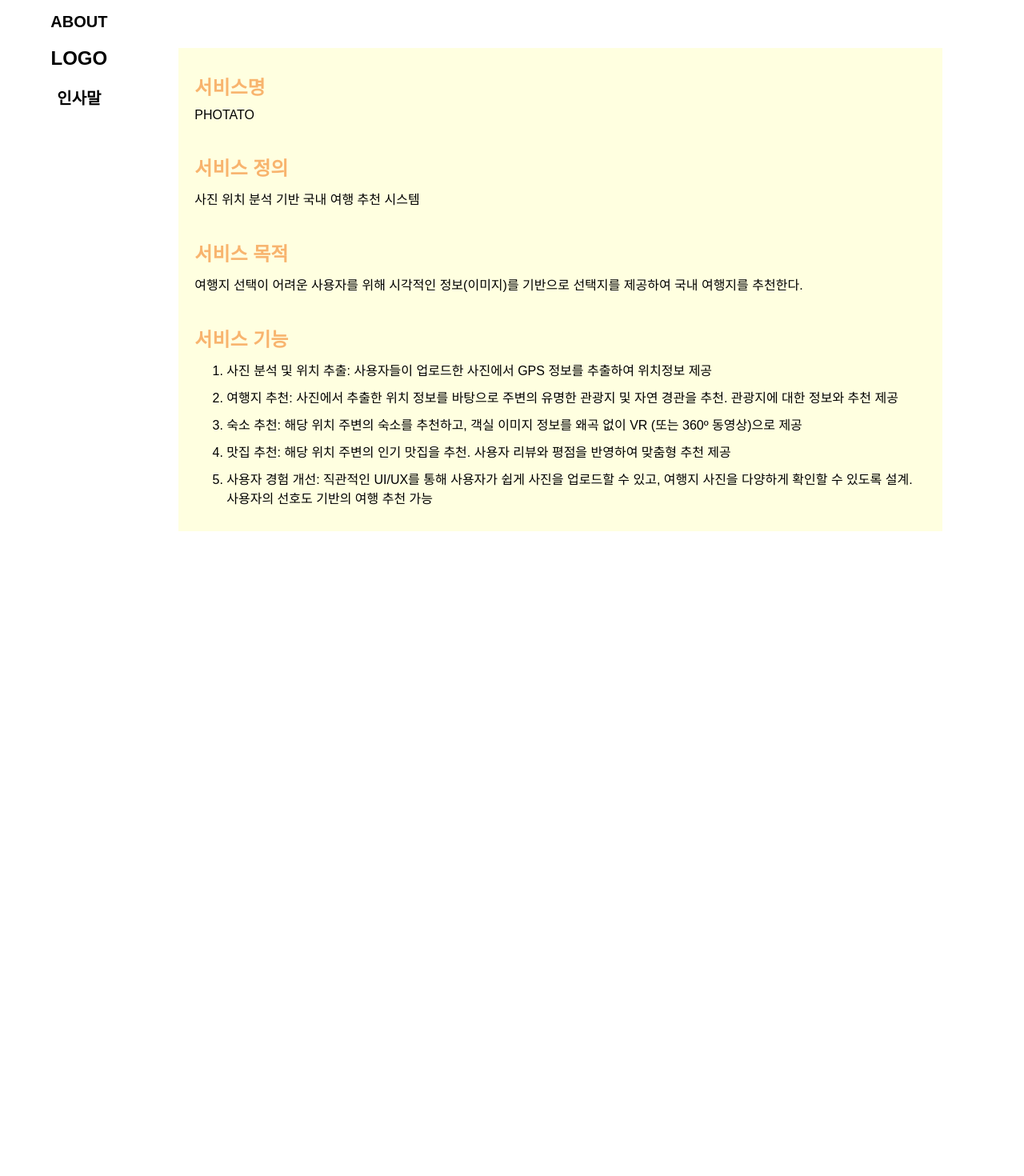
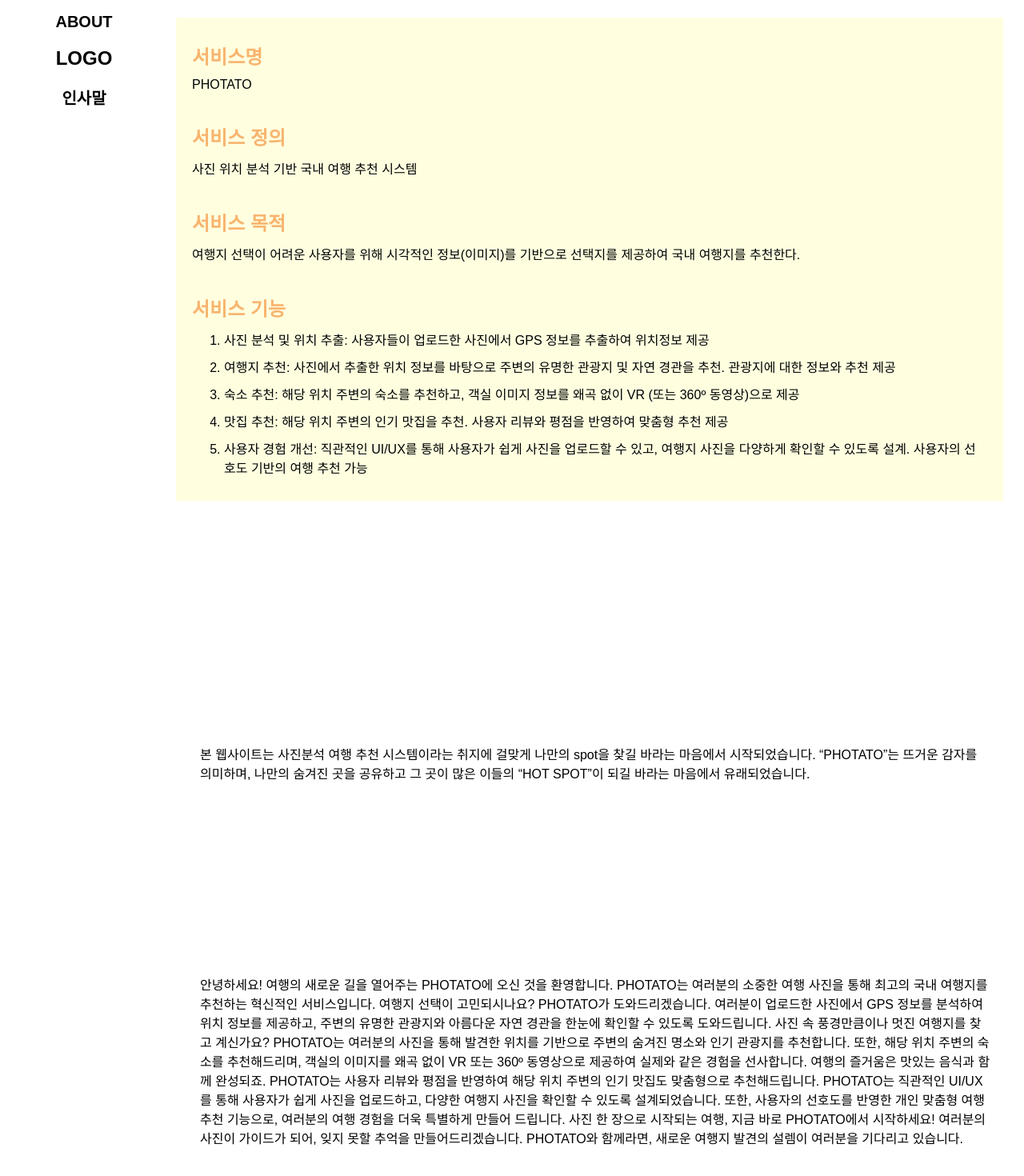
Before and after one commit to Uxic-2/Front-End, a React (Create React App) app: page /about in a window 1280 px wide. Shown: the part 90-1560 px from the top of the page at 80% size. Before the commit the page ends 818 px from the top, so only its background shows below. Built offline with nearby package versions, Linux system fonts and the light colour scheme; the HTML template or start-up script is replaced by a standard one.

Commit message:
로그인 페이지 레이아웃 오류 해결 및 어바웃페이지 레이아웃 설정

```diff
--- a/src/components/Header.jsx
+++ b/src/components/Header.jsx
@@ -53,9 +53,7 @@ const Header = () => {
               MY PAGE
             </NavLink>
           </li>
-          <li className="nav-item search-bar">
-            <input type="text" placeholder="검색" />
-          </li>
+
         </ul>
       </nav>
     </header>
--- a/src/pages/About.jsx
+++ b/src/pages/About.jsx
@@ -3,6 +3,7 @@ import '../styles/about/about.css';
 
 const About = () => {
   return (
+    <div>
       <div className="about-page">
         <aside className="sidebar">
           <div className="about-title">ABOUT</div>
@@ -12,13 +13,13 @@ const About = () => {
         <section className="about-section">
           <h2>서비스명</h2>
           <p>PHOTATO</p>
-        <br></br>
+          <br />
           <h2>서비스 정의</h2>
           <p>사진 위치 분석 기반 국내 여행 추천 시스템</p>
-        <br></br>
+          <br />
           <h2>서비스 목적</h2>
           <p>여행지 선택이 어려운 사용자를 위해 시각적인 정보(이미지)를 기반으로 선택지를 제공하여 국내 여행지를 추천한다.</p>
-        <br></br>
+          <br />
           <h2>서비스 기능</h2>
           <ol>
             <li>사진 분석 및 위치 추출: 사용자들이 업로드한 사진에서 GPS 정보를 추출하여 위치정보 제공</li>
@@ -28,7 +29,39 @@ const About = () => {
             <li>사용자 경험 개선: 직관적인 UI/UX를 통해 사용자가 쉽게 사진을 업로드할 수 있고, 여행지 사진을 다양하게 확인할 수 있도록 설계. 사용자의 선호도 기반의 여행 추천 가능</li>
           </ol>
         </section>
-
+      </div>
+      <div className="blank"></div>
+      <section className="logo-section">
+        <p>
+          본 웹사이트는 사진분석 여행 추천 시스템이라는 취지에 걸맞게
+          나만의 spot을 찾길 바라는 마음에서 시작되었습니다.
+          “PHOTATO”는 뜨거운 감자를 의미하며, 나만의 숨겨진 곳을 공유하고
+          그 곳이 많은 이들의 “HOT SPOT”이 되길 바라는 마음에서 유래되었습니다.
+        </p>
+      </section>
+      <div className="blank"></div>
+      <section className="greeting-section">
+        <p>
+          안녕하세요! 여행의 새로운 길을 열어주는 PHOTATO에 오신 것을 환영합니다.
+          PHOTATO는 여러분의 소중한 여행 사진을 통해 최고의 국내 여행지를 추천하는 혁신적인 서비스입니다.
+          여행지 선택이 고민되시나요? PHOTATO가 도와드리겠습니다.
+          여러분이 업로드한 사진에서 GPS 정보를 분석하여 위치 정보를 제공하고,
+          주변의 유명한 관광지와 아름다운 자연 경관을 한눈에 확인할 수 있도록 도와드립니다.
+          사진 속 풍경만큼이나 멋진 여행지를 찾고 계신가요?
+          PHOTATO는 여러분의 사진을 통해 발견한 위치를 기반으로 주변의 숨겨진 명소와 인기 관광지를 추천합니다.
+          또한, 해당 위치 주변의 숙소를 추천해드리며, 객실의 이미지를 왜곡 없이 VR 또는 360º 동영상으로 제공하여
+          실제와 같은 경험을 선사합니다. 여행의 즐거움은 맛있는 음식과 함께 완성되죠.
+          PHOTATO는 사용자 리뷰와 평점을 반영하여 해당 위치 주변의 인기 맛집도 맞춤형으로 추천해드립니다.
+          PHOTATO는 직관적인 UI/UX를 통해 사용자가 쉽게 사진을 업로드하고,
+          다양한 여행지 사진을 확인할 수 있도록 설계되었습니다.
+          또한, 사용자의 선호도를 반영한 개인 맞춤형 여행 추천 기능으로,
+          여러분의 여행 경험을 더욱 특별하게 만들어 드립니다.
+          사진 한 장으로 시작되는 여행, 지금 바로 PHOTATO에서 시작하세요!
+          여러분의 사진이 가이드가 되어, 잊지 못할 추억을 만들어드리겠습니다.
+          PHOTATO와 함께라면, 새로운 여행지 발견의 설렘이 여러분을 기다리고 있습니다.
+        </p>
+      </section>
+      <div className="blank"></div>
     </div>
   );
 };
--- a/src/pages/AboutGreeting.jsx
+++ b/src/pages/AboutGreeting.jsx
@@ -20,6 +20,7 @@ PHOTATO는 직관적인 UI/UX를 통해 사용자가 쉽게 사진을 업로드
 
 사진 한 장으로 시작되는 여행, 지금 바로 PHOTATO에서 시작하세요! 여러분의 사진이 가이드가 되어, 잊지 못할 추억을 만들어드리겠습니다. PHOTATO와 함께라면, 새로운 여행지 발견의 설렘이 여러분을 기다리고 있습니다.</p>
       </section>
+
     </div>
   );
 };
--- a/src/pages/Hotspot.jsx
+++ b/src/pages/Hotspot.jsx
@@ -5,6 +5,9 @@ const Hotspot = () => {
     <div>
       <h1>Hotspot Page</h1>
       <div id="map" style={{ width: '1000px', height: '500px', marginTop: '40px' }}>
+      <li className="nav-item search-bar">
+            <input type="text" placeholder="검색" />
+          </li>
       </div>
     </div>
   );
--- a/src/pages/Login.jsx
+++ b/src/pages/Login.jsx
@@ -24,11 +24,11 @@ const Login = () => {
       <div className="login-form-container">
         <div className="login-logo">
           <img src={characterLogo} alt="Photato Logo" />
+          <br></br><br></br>
           <h1>Welcome to PHOTATO!</h1>
           <p>Sign in to continue access pages</p>
         </div>
         <div className="right-container">
-        <div>
           <form onSubmit={handleSubmit}>
             <div className="form-group">
               <label htmlFor="email">아이디</label>
@@ -62,7 +62,6 @@ const Login = () => {
             <button className="social-button kakao">카카오로 로그인</button>
             <button className="social-button google">구글로 로그인</button>
           </div>
-          </div>
         </div>
       </div>
     </div>
--- a/src/styles/about/about.css
+++ b/src/styles/about/about.css
@@ -1,15 +1,21 @@
 .about-page {
     display: flex;
     background-color: white;
+    position: relative;
+    /* 필요한 경우 */
 }
 
 .sidebar {
-    width: 200px;
+    width: 170px;
     padding: 20px;
     display: flex;
     flex-direction: column;
     align-items: center;
     justify-content: flex-start;
+    position: fixed;
+    height: 100vh;
+    background-color: #ffffff;
+    z-index: 1000;
 }
 
 .logo {
@@ -30,13 +36,14 @@
 }
 
 .about-section {
-    margin-top: 5%;
-    margin-left: 2%;
-    margin-right: 8%;
+    margin-left: 220px;
+    /* sidebar의 너비를 고려한 왼쪽 여백 */
+    margin-top: 2%;
+    margin-right: 2%;
     margin-bottom: 5%;
-    flex-grow: 1;
     padding: 20px;
     background-color: lightyellow;
+    flex-grow: 1;
 }
 
 .about-section h2 {
@@ -59,6 +66,20 @@
     margin-bottom: 10px;
 }
 
+.blank {
+    margin: 30vh;
+}
+
+.logo-section {
+    margin-left: 250px;
+    margin-right: 40px;
+}
+
+.greeting-section {
+    margin-left: 250px;
+    margin-right: 40px;
+}
+
 /* 미디어 쿼리 */
 @media (max-width: 768px) {
     .about-page {
@@ -66,11 +87,16 @@
     }
 
     .sidebar {
-        width: 100%;
-        align-items: center;
+        width: 60%;
+        position: relative;
+        /* 모바일에서 사이드바의 위치를 상대적으로 변경 */
+        height: auto;
+        /* 모바일에서는 높이를 자동으로 조정 */
     }
 
     .about-section {
+        margin-left: 0;
+        /* 사이드바가 위로 이동하므로 왼쪽 여백 제거 */
         width: 100%;
     }
 }
--- a/src/styles/login.css
+++ b/src/styles/login.css
@@ -1,24 +1,27 @@
 .login-container {
     display: flex;
-    justify-content: space-between;
+    justify-content: center;
     align-items: center;
-    min-height: 100vh;
+    min-height: 80vh;
     background-color: #f9f9f9;
     padding: 20px;
 }
 
-.right-container {
-    width: 45%;
+.login-form-container {
+    display: flex;
+    width: 80%;
+    max-width: 1200px;
+    background-color: #fff;
+    border-radius: 10px;
+    box-shadow: 0 0 20px rgba(0, 0, 0, 0.1);
 }
 
 .login-logo {
     flex: 1;
     text-align: center;
     background-color: #fff9e6;
-    /* light yellow background */
     padding: 40px;
-    border-radius: 10px;
-    margin-right: 20px;
+    border-radius: 10px 0 0 10px;
     box-shadow: 0 0 20px rgba(0, 0, 0, 0.1);
 }
 
@@ -36,12 +39,10 @@
     color: #888;
 }
 
-.login-form-content {
+.right-container {
     flex: 1;
-    background-color: #fff;
     padding: 40px;
-    border-radius: 10px;
-    box-shadow: 0 0 20px rgba(0, 0, 0, 0.1);
+    border-radius: 0 10px 10px 0;
     text-align: center;
 }
 
```
Lines whose indentation alone changed are shown as unchanged.
